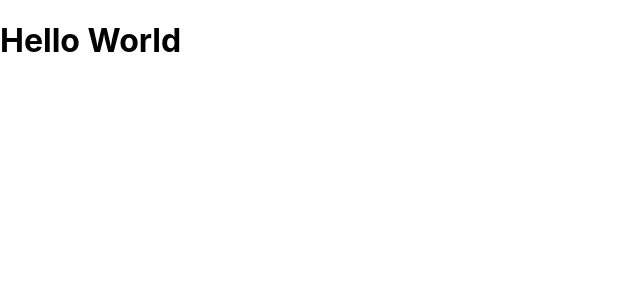
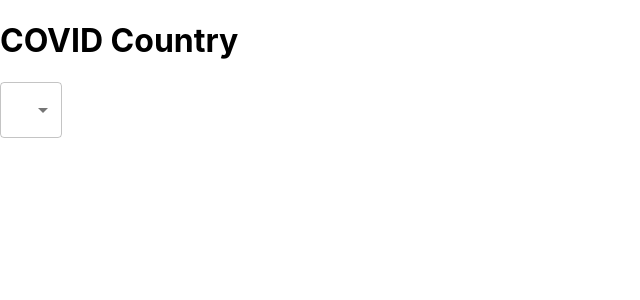
Before and after one commit to malcolmc10/Pandemic, a React (Create React App) app in the folder client/: page / in a window 1280 px wide. Shown: the top 300 px of the page, without its empty margins (0-640 px from the left). Built offline with nearby package versions, Linux system fonts and the light colour scheme.

Commit message:
initial dropdown menu completed

```diff
--- a/client/package.json
+++ b/client/package.json
@@ -3,6 +3,7 @@
   "version": "0.1.0",
   "private": true,
   "dependencies": {
+    "@material-ui/core": "^4.11.0",
     "@testing-library/jest-dom": "^5.11.4",
     "@testing-library/react": "^11.1.0",
     "@testing-library/user-event": "^12.1.10",
--- a/client/src/App.js
+++ b/client/src/App.js
@@ -1,10 +1,29 @@
-
+import React from "react";
+import {
+  MenuItem,
+  FormControl,
+  Select,
+} from "@material-ui/core";
 import './App.css';
 
 function App() {
   return (
     <div className="app">
-      <h1>Hello World  </h1>
+      <h1>COVID Country  </h1>
+      <FormControl className="app__dropdown">
+        <Select
+        variant="outlined"
+        value="abc"
+        >
+          <MenuItem value="worldwide">Worldwide</MenuItem>
+          <MenuItem value="worldwide">Op 2</MenuItem>
+          <MenuItem value="worldwide">Op 3</MenuItem>
+          <MenuItem value="worldwide">Op 4</MenuItem>
+
+
+        </Select>
+
+      </FormControl>
 
     {/* Headeer  */}
     {/* Title + Select input dropdown field */}
```
Also changed, not shown: 1 other file (tests, documents, lock files or other folders).
